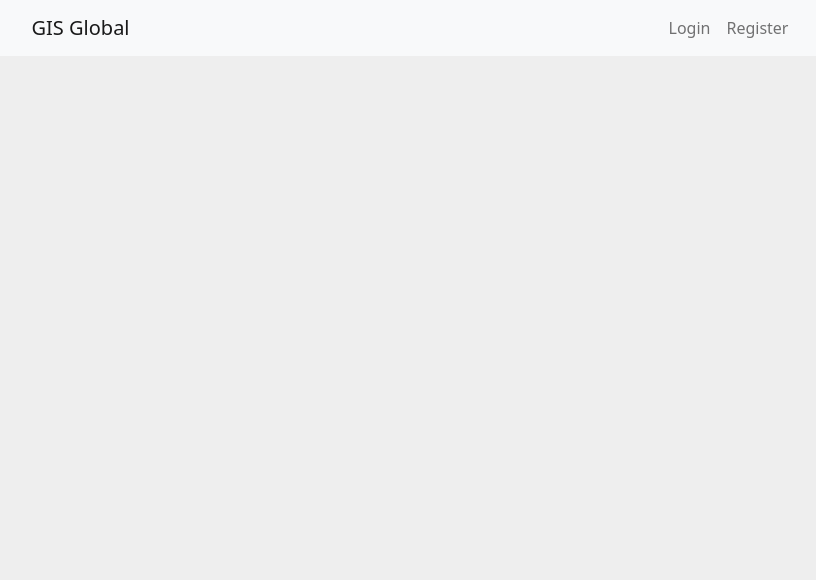
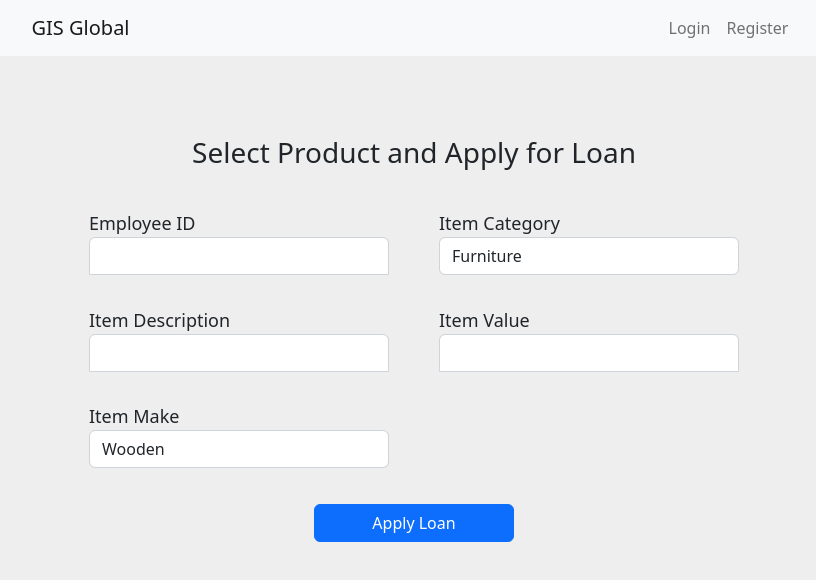
Before and after one commit to kaushal2205/training-frontend, a React (Create React App) app: page /dashboard/applyLoan in a window 1280 px wide. Shown: the top 580 px of the page, without its empty margins (226-1042 px from the left). Built offline with nearby package versions, Linux system fonts and the light colour scheme.

Commit message:
Added Apply Loan page

```diff
--- /dev/null
+++ b/src/Components/ApplyLoan.css
@@ -0,0 +1,22 @@
+.apply-loan-main{
+    display: flex;
+    flex-direction: column;
+    gap:2rem;
+    padding: 0 13rem;
+}
+
+.apply-loan-row{
+    display: flex;
+    justify-content: space-around;
+}
+
+.form-group{
+    width: 300px;
+    display: flex;
+    flex-direction: column;
+
+}
+
+.apply-loan-row-label{
+    text-align: left;
+}
--- a/src/Components/ApplyLoan.js
+++ b/src/Components/ApplyLoan.js
@@ -1,7 +1,88 @@
-import React from "react";
+import React,{useState} from "react";
+import './ApplyLoan.css';
 
 const ApplyLoan = ()=>{
 
+    const [employeeId, setEmployeeId] = useState("");
+    const [itemCategory, setItemCategory] = useState("Furniture");
+    const [itemDescription, setItemDescription] = useState("");
+    const [itemValue, setItemValue] = useState("");
+    const [itemMake, setItemMake] = useState("Wooden");
+
+    const handleApplyLoan = (e)=>{
+        e.preventDefault();
+        console.log("EID",employeeId);
+        console.log("Category",itemCategory);
+        console.log("Description",itemDescription);
+        console.log("Value",itemValue);
+        console.log("Make",itemMake);
+
+    }
+
+    return(
+    <>
+        <form className="apply-loan-main">
+        <h3>Select Product and Apply for Loan</h3>
+        <div className="apply-loan-row">
+            <div class="form-group">
+                <label className="apply-loan-row-label">Employee ID</label>
+                <input type="text" class="form-control" id="exampleFormControlInput1"
+                    value={employeeId}
+                    onChange={(e)=>{setEmployeeId(e.target.value)}}
+                />
+            </div>
+            <div class="form-group">
+                <label className="apply-loan-row-label">Item Category</label>
+                <select class="form-control" value={itemCategory}
+                    onChange={(e)=>{setItemCategory(e.target.value)}}>
+                    <option selected>Furniture</option>
+                    <option>Stationary</option>
+                    <option>Crockery</option>
+                </select>
+            </div>
+        </div>
+        <div className="apply-loan-row">
+            <div class="form-group">
+                <label className="apply-loan-row-label">Item Description</label>
+                <input type="text" class="form-control" id="exampleFormControlInput1"
+                    value={itemDescription}
+                    onChange={(e)=>{setItemDescription(e.target.value)}}
+                />
+            </div>
+            <div class="form-group">
+                <label className="apply-loan-row-label">Item Value</label>
+                <input type="text" class="form-control" id="exampleFormControlInput1"
+                    value={itemValue}
+                    onChange={(e)=>{setItemValue(e.target.value)}}
+                />
+            </div>
+        </div>
+
+        <div className="apply-loan-row">
+            <div class="form-group">
+                <label className="apply-loan-row-label">Item Make</label>
+                <select class="form-control"  value={itemMake}
+                    onChange={(e)=>{setItemMake(e.target.value)}}>
+                    <option selected>Wooden</option>
+                    <option>Glass</option>
+                    <option>Plastic</option>
+                </select>
+            </div>
+            <div class="form-group">
+                <label className="apply-loan-row-label"></label>
+            </div>
+        </div>
+
+        <div className="apply-loan-row">
+            <div class="form-group" style={{width:'200px'}}>
+                <button type="submit" class="btn btn-primary my-1" onClick={handleApplyLoan}>Apply Loan</button>
+            </div>
+        </div>
+
+
+        </form>
+    </>
+    )
 }
 
 export default ApplyLoan;
```
